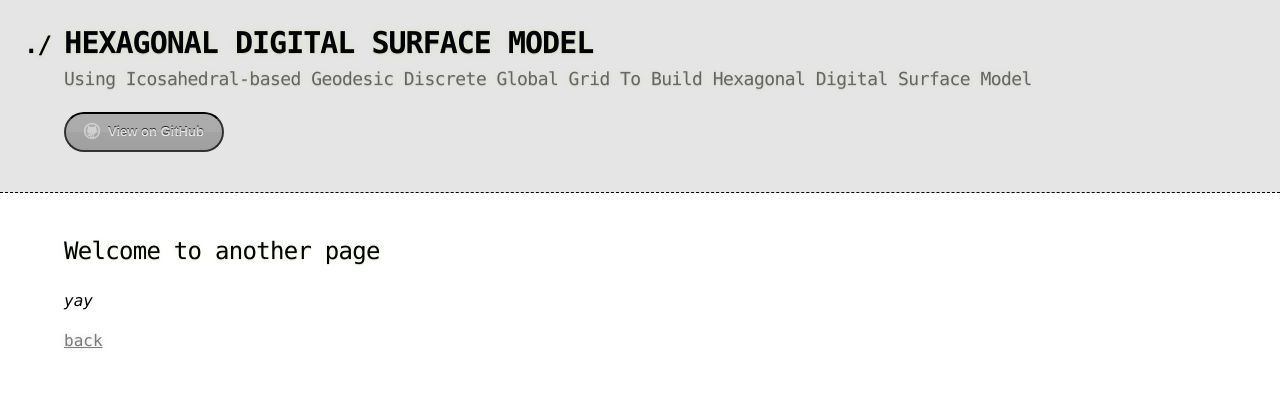
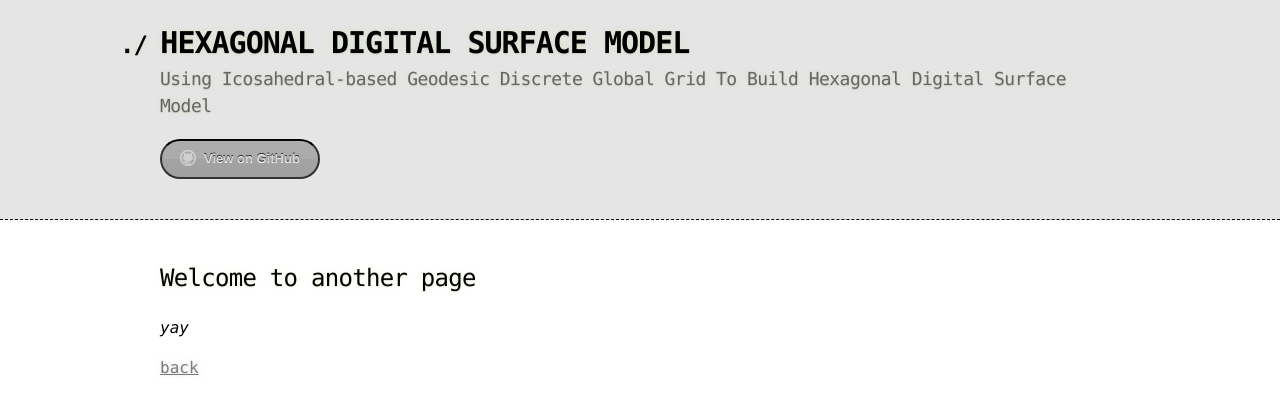
Before and after one commit to yanfuzhou/yanfuzhou.github.io, a Jekyll site: the page built from another-page.md, in a window 1280 px wide. Shown: the top 414 px of the page. Built offline with Jekyll 4.4.1, drawn with Linux system fonts in a browser that asks for light colours; our own code applies the rules of GitHub Pages for plain Markdown files.

Commit message:
update readme

```diff
--- a/_sass/jekyll-theme-hacker.scss
+++ b/_sass/jekyll-theme-hacker.scss
@@ -16,7 +16,7 @@ body {
 
 .container {
   width: 90%;
-  max-width: 1280px;
+  max-width: 960px;
   margin: 0 auto;
 }
 
```
